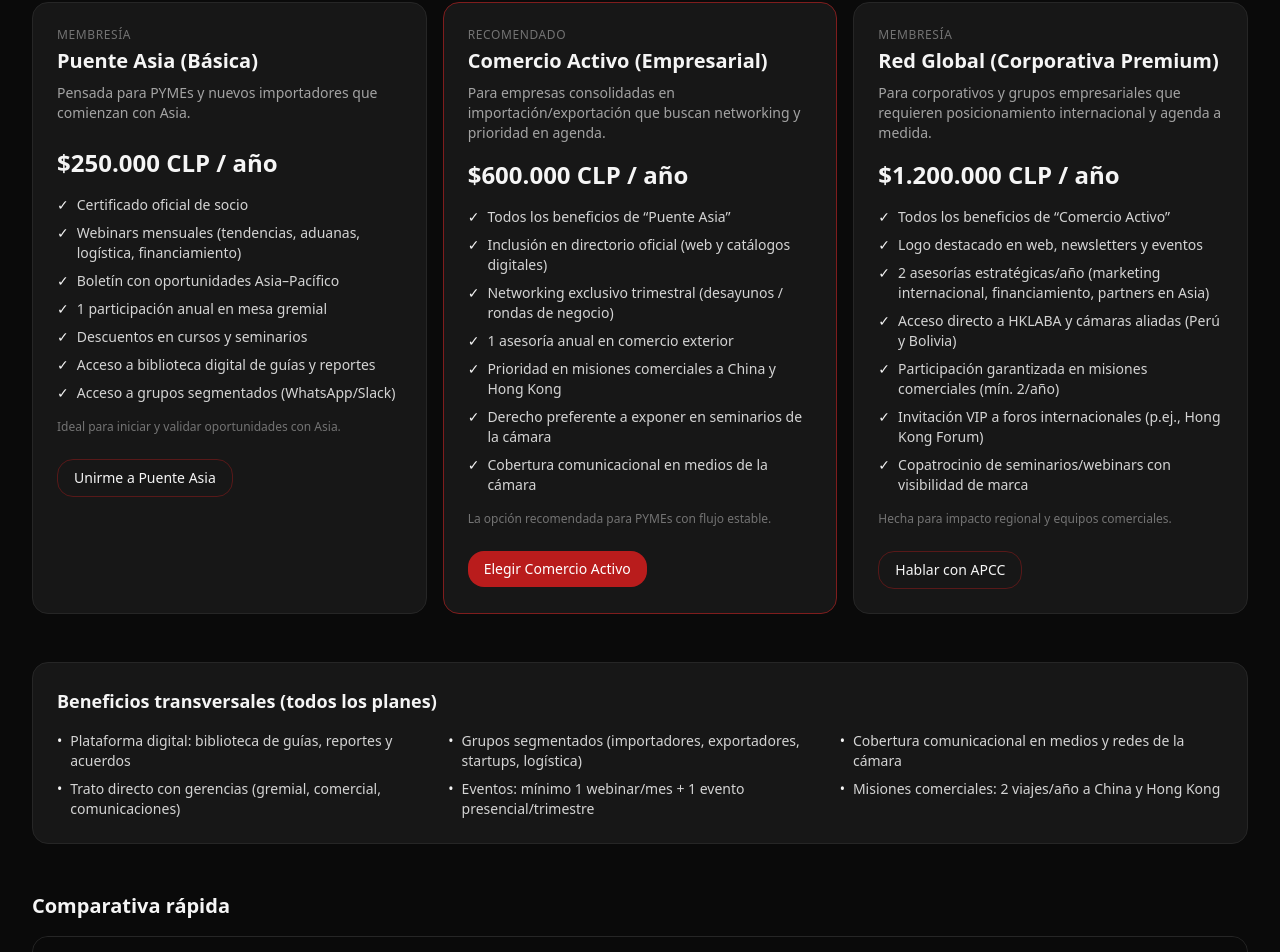
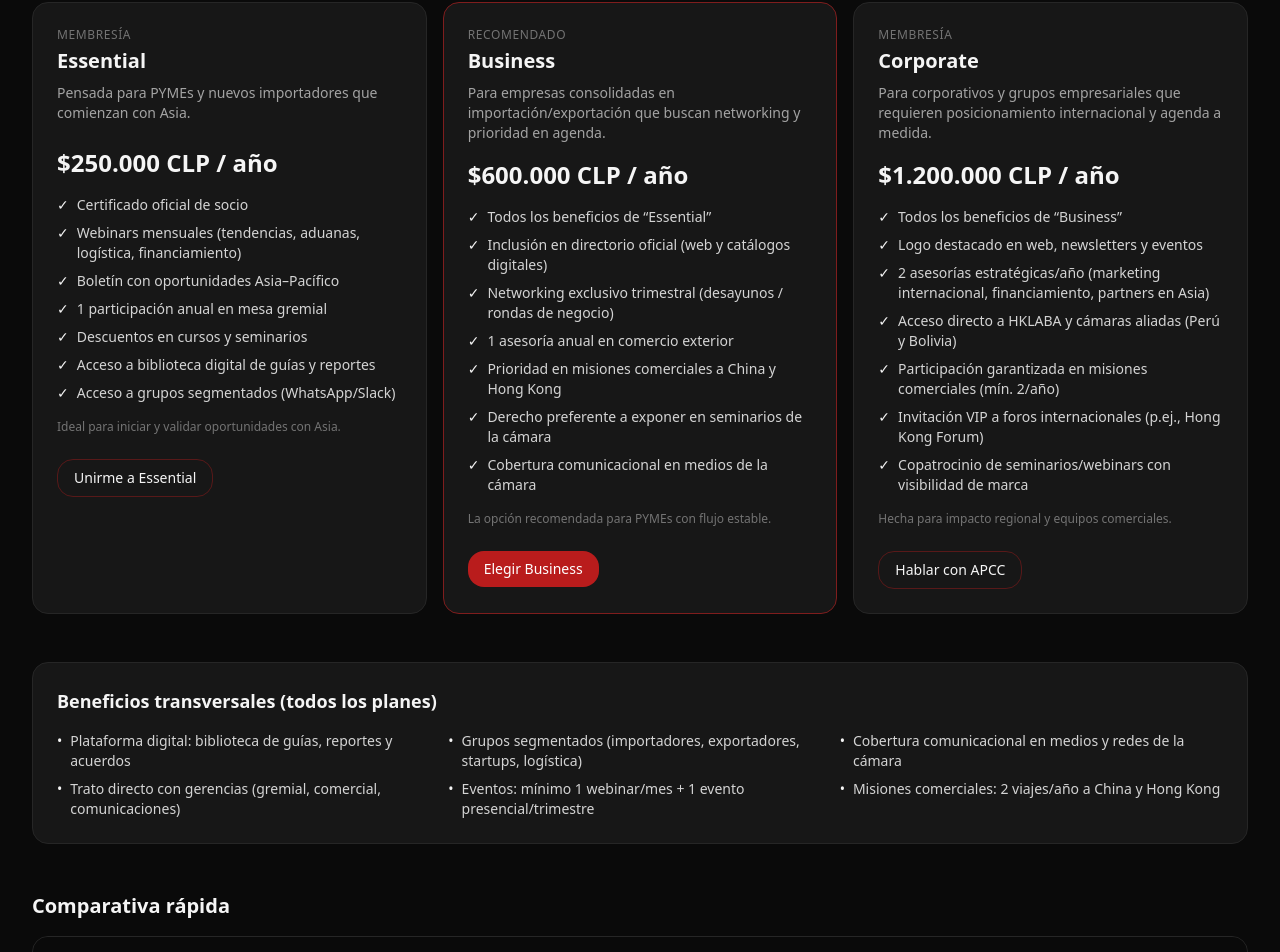
Before and after one commit to apcc-chamber/apcc-institucional-basic, a Next.js app: page /membresias in a window 1280 px wide. Shown: the part 311-1263 px from the top of the page. Built offline with nearby package versions, Linux system fonts and the light colour scheme.

Commit message:
Update page.tsx

```diff
--- a/app/(routes)/membresias/page.tsx
+++ b/app/(routes)/membresias/page.tsx
@@ -4,11 +4,11 @@ import Link from 'next/link';
 export const metadata: Metadata = {
   title: 'Membresías',
   description:
-    'Membresías APCC 2026–2030: Puente Asia, Comercio Activo y Red Global. Beneficios reales: misiones, roundtables, business matching, networking e inteligencia comercial.',
+    'Membresías APCC 2026–2030: Essential, Business y Corporate. Beneficios reales: misiones, roundtables, business matching, networking e inteligencia comercial.',
 };
 
 type Plan = {
-  id: 'puente' | 'activo' | 'global';
+  id: 'essential' | 'business' | 'corporate';
   name: string;
   price: string;
   blurb: string;
@@ -21,8 +21,8 @@ type Plan = {
 
 const PLANS: Plan[] = [
   {
-    id: 'puente',
-    name: 'Puente Asia (Básica)',
+    id: 'essential',
+    name: 'Essential',
     price: '$250.000 CLP / año',
     blurb: 'Pensada para PYMEs y nuevos importadores que comienzan con Asia.',
     features: [
@@ -35,18 +35,18 @@ const PLANS: Plan[] = [
       'Acceso a grupos segmentados (WhatsApp/Slack)',
     ],
     ctaHref: 'https://join.asiapacific-chamber.com',
-    ctaLabel: 'Unirme a Puente Asia',
+    ctaLabel: 'Unirme a Essential',
     note: 'Ideal para iniciar y validar oportunidades con Asia.',
   },
   {
-    id: 'activo',
-    name: 'Comercio Activo (Empresarial)',
+    id: 'business',
+    name: 'Business',
     price: '$600.000 CLP / año',
     blurb:
       'Para empresas consolidadas en importación/exportación que buscan networking y prioridad en agenda.',
     best: true,
     features: [
-      'Todos los beneficios de “Puente Asia”',
+      'Todos los beneficios de “Essential”',
       'Inclusión en directorio oficial (web y catálogos digitales)',
       'Networking exclusivo trimestral (desayunos / rondas de negocio)',
       '1 asesoría anual en comercio exterior',
@@ -55,17 +55,17 @@ const PLANS: Plan[] = [
       'Cobertura comunicacional en medios de la cámara',
     ],
     ctaHref: 'https://join.asiapacific-chamber.com',
-    ctaLabel: 'Elegir Comercio Activo',
+    ctaLabel: 'Elegir Business',
     note: 'La opción recomendada para PYMEs con flujo estable.',
   },
   {
-    id: 'global',
-    name: 'Red Global (Corporativa Premium)',
+    id: 'corporate',
+    name: 'Corporate',
     price: '$1.200.000 CLP / año',
     blurb:
       'Para corporativos y grupos empresariales que requieren posicionamiento internacional y agenda a medida.',
     features: [
-      'Todos los beneficios de “Comercio Activo”',
+      'Todos los beneficios de “Business”',
       'Logo destacado en web, newsletters y eventos',
       '2 asesorías estratégicas/año (marketing internacional, financiamiento, partners en Asia)',
       'Acceso directo a HKLABA y cámaras aliadas (Perú y Bolivia)',
@@ -80,17 +80,17 @@ const PLANS: Plan[] = [
 ];
 
 const COMPARISON = [
-  { feature: 'Certificado de socio', puente: 'Sí', activo: 'Sí', global: 'Sí' },
-  { feature: 'Webinars mensuales', puente: 'Sí', activo: 'Sí (prioridad)', global: 'Sí (prioridad + branding)' },
-  { feature: 'Boletín oportunidades', puente: 'Sí', activo: 'Sí', global: 'Sí' },
-  { feature: 'Mesa gremial / año', puente: '1', activo: '1', global: '1 + ejecutivas' },
-  { feature: 'Cursos / seminarios', puente: 'Descuentos', activo: 'Descuentos + exponer', global: 'Descuentos + copatrocinar' },
-  { feature: 'Directorio oficial', puente: '—', activo: 'Sí', global: 'Sí (destacado)' },
-  { feature: 'Networking trimestral', puente: '—', activo: 'Sí', global: 'Sí (VIP)' },
-  { feature: 'Asesoría comercio exterior', puente: '—', activo: '1 anual', global: '2 estratégicas/año' },
-  { feature: 'Misiones a Asia', puente: 'Acceso', activo: 'Prioridad', global: 'Garantizadas (mín. 2/año)' },
-  { feature: 'HKLABA / Alianzas', puente: '—', activo: '—', global: 'Acceso directo' },
-  { feature: 'Visibilidad de marca', puente: '—', activo: 'Web/Newsletter', global: 'Destacado + eventos' },
+  { feature: 'Certificado de socio', essential: 'Sí', business: 'Sí', corporate: 'Sí' },
+  { feature: 'Webinars mensuales', essential: 'Sí', business: 'Sí (prioridad)', corporate: 'Sí (prioridad + branding)' },
+  { feature: 'Boletín oportunidades', essential: 'Sí', business: 'Sí', corporate: 'Sí' },
+  { feature: 'Mesa gremial / año', essential: '1', business: '1', corporate: '1 + ejecutivas' },
+  { feature: 'Cursos / seminarios', essential: 'Descuentos', business: 'Descuentos + exponer', corporate: 'Descuentos + copatrocinar' },
+  { feature: 'Directorio oficial', essential: '—', business: 'Sí', corporate: 'Sí (destacado)' },
+  { feature: 'Networking trimestral', essential: '—', business: 'Sí', corporate: 'Sí (VIP)' },
+  { feature: 'Asesoría comercio exterior', essential: '—', business: '1 anual', corporate: '2 estratégicas/año' },
+  { feature: 'Misiones a Asia', essential: 'Acceso', business: 'Prioridad', corporate: 'Garantizadas (mín. 2/año)' },
+  { feature: 'HKLABA / Alianzas', essential: '—', business: '—', corporate: 'Acceso directo' },
+  { feature: 'Visibilidad de marca', essential: '—', business: 'Web/Newsletter', corporate: 'Destacado + eventos' },
 ];
 
 export default function Page() {
@@ -177,18 +177,18 @@ export default function Page() {
             <thead className="bg-neutral-950/60">
               <tr className="border-b border-neutral-800">
                 <th className="text-left p-3">Característica</th>
-                <th className="text-left p-3">Puente Asia</th>
-                <th className="text-left p-3">Comercio Activo</th>
-                <th className="text-left p-3">Red Global</th>
+                <th className="text-left p-3">Essential</th>
+                <th className="text-left p-3">Business</th>
+                <th className="text-left p-3">Corporate</th>
               </tr>
             </thead>
             <tbody>
               {COMPARISON.map((row) => (
                 <tr key={row.feature} className="border-b border-neutral-800">
                   <td className="p-3 text-neutral-300">{row.feature}</td>
-                  <td className="p-3 text-neutral-400">{row.puente}</td>
-                  <td className="p-3 text-neutral-400">{row.activo}</td>
-                  <td className="p-3 text-neutral-400">{row.global}</td>
+                  <td className="p-3 text-neutral-400">{row.essential}</td>
+                  <td className="p-3 text-neutral-400">{row.business}</td>
+                  <td className="p-3 text-neutral-400">{row.corporate}</td>
                 </tr>
               ))}
             </tbody>
@@ -216,7 +216,7 @@ export default function Page() {
           },
           {
             q: '¿Puedo sumar a mi equipo a los webinars?',
-            a: 'Sí. Los cupos varían por plan y disponibilidad. En Red Global se pueden coordinar sesiones in-house/corporativas.',
+            a: 'Sí. Los cupos varían por plan y disponibilidad. En Corporate se pueden coordinar sesiones in-house/corporativas.',
           },
         ].map((item) => (
           <article key={item.q} className="rounded-2xl border border-neutral-800 bg-neutral-900 p-6">
```
